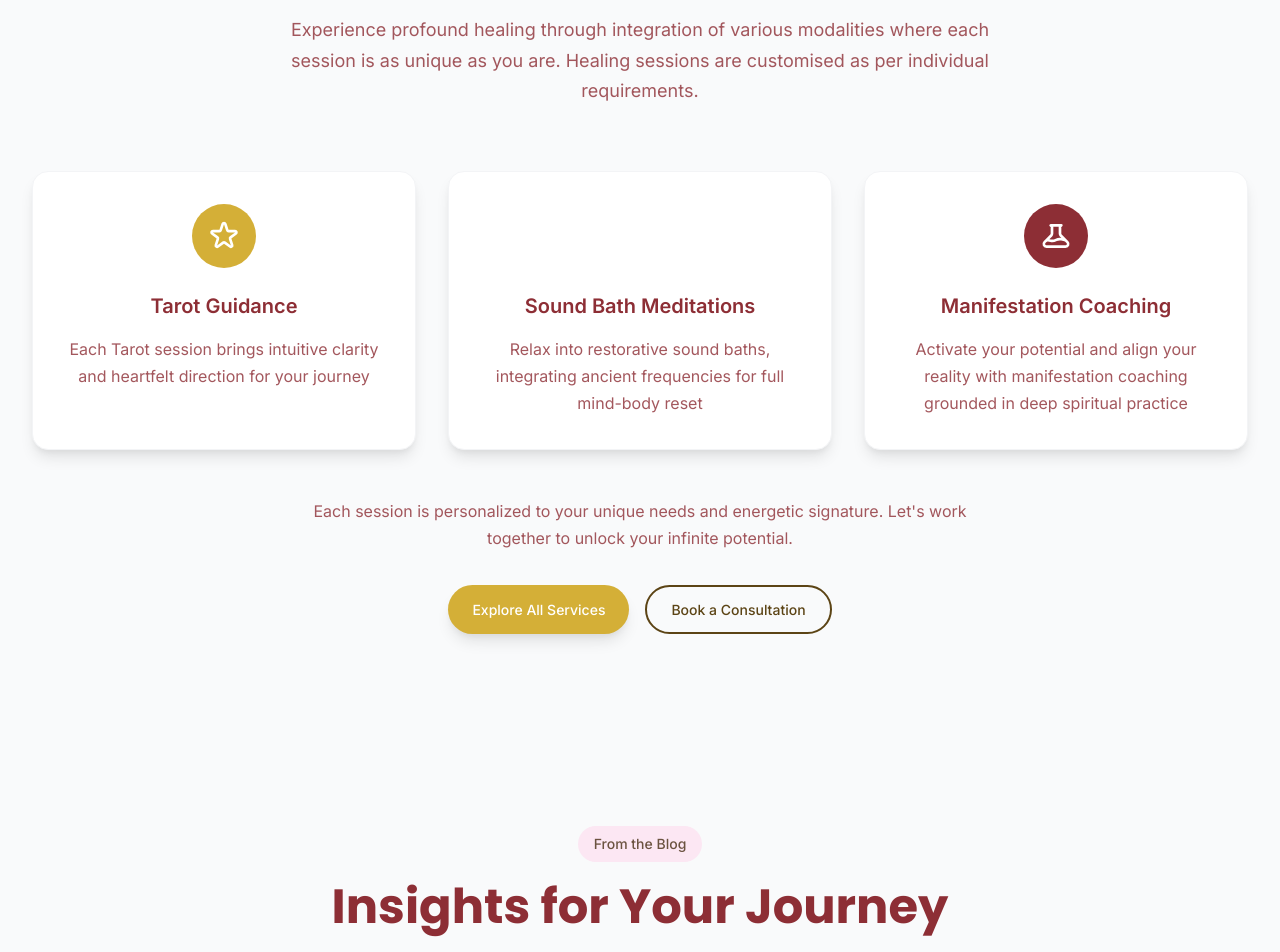
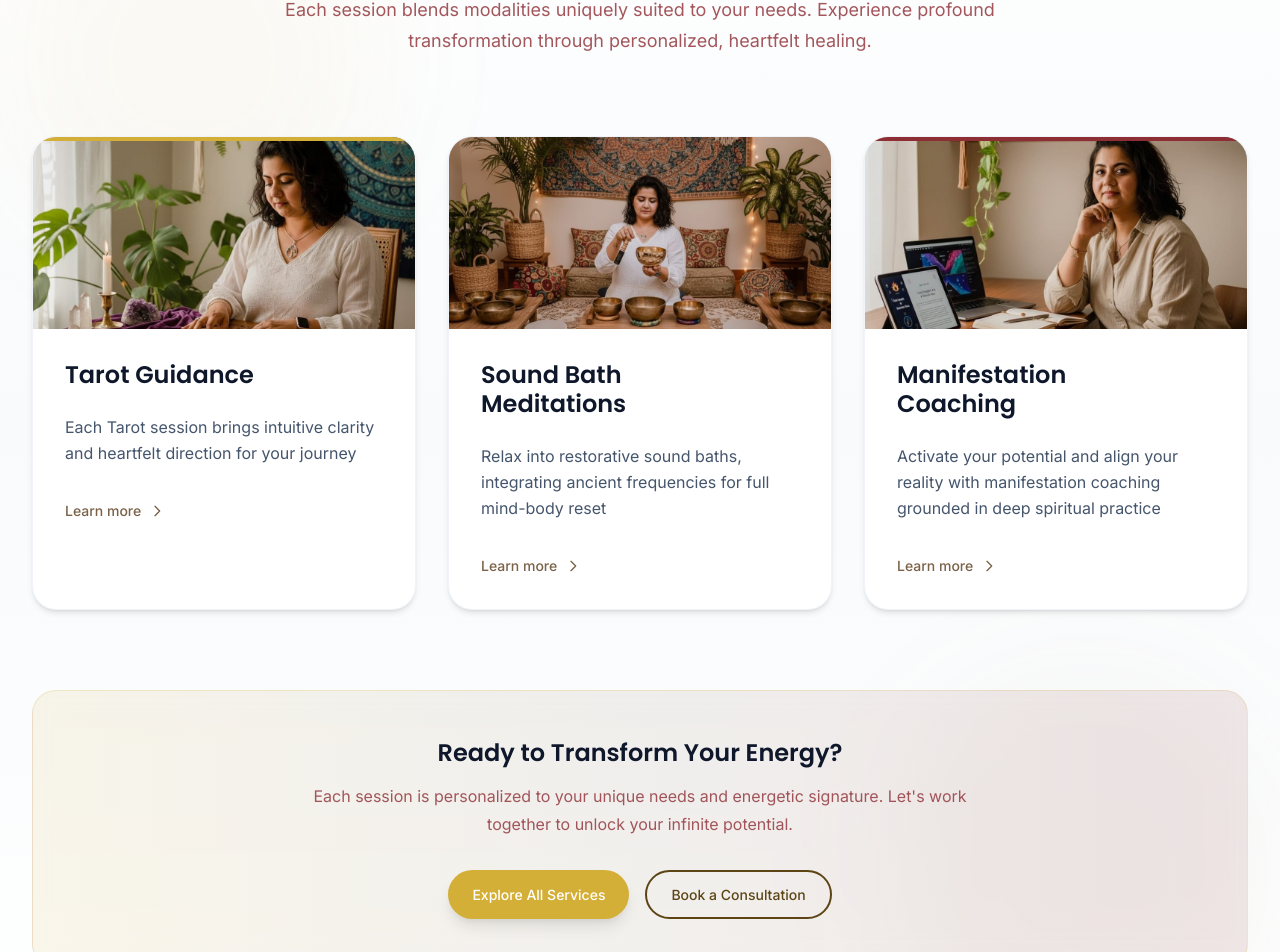
Before and after one commit to ankit0696/infinitewaysbyrashmi, a Next.js app: page / in a window 1280 px wide. Shown: the part 1848-2800 px from the top of the page. Built offline with nearby package versions, Linux system fonts and the light colour scheme; no server answers; the database is empty.

Commit message:
ui changes in home page

```diff
--- a/src/components/BlogPreview.js
+++ b/src/components/BlogPreview.js
@@ -27,68 +27,70 @@ export default function BlogPreview() {
   }
 
   return (
-    <section className="section-padding bg-gray-50">
+    <section className="section-padding bg-white dark:bg-gray-900">
       <div className="container">
-        <div className="text-center max-w-3xl mx-auto mb-16">
-          <div className="inline-block px-4 py-2 bg-secondary-100 text-secondary-700 rounded-full text-sm font-medium mb-4">
-            From the Blog
+        <div className="flex items-center justify-between flex-wrap gap-6 mb-16">
+          <div className="flex-1 min-w-64">
+            <p className="uppercase tracking-[0.25em] text-xs font-semibold text-secondary-500 mb-2">Latest Stories</p>
+            <h2 className="heading-2 mb-4">From the Heart</h2>
+            <p className="body-large text-brand-light max-w-2xl">
+              Reflections on energy, growth, manifestation, and living with intention.
+            </p>
           </div>
-          <h2 className="heading-2 mb-6">Insights for Your Journey</h2>
-          <p className="body-large text-brand-light">
-            Explore articles on energy healing, quantum consciousness, and spiritual growth.
-          </p>
+          <div>
+            <Link href="/blogs" className="btn btn-secondary whitespace-nowrap">View All Articles</Link>
+          </div>
         </div>
 
         {loading ? (
-          <div className="text-center py-12">Loading latest posts...</div>
+          <div className="text-center py-16 text-muted">Loading latest posts...</div>
         ) : blogs.length === 0 ? (
-          <div className="text-center py-12 text-muted">
+          <div className="text-center py-16 text-muted">
             No blog posts available yet.
           </div>
         ) : (
-          <div className="grid md:grid-cols-2 lg:grid-cols-3 gap-8 mb-12">
-            {blogs.map((blog) => (
+          <div className="grid md:grid-cols-2 lg:grid-cols-3 gap-8">
+            {blogs.map((blog) => {
+              const coverImage = blog.image_url || '/images/hero-image.jpg'
+              return (
                 <Link key={blog.id} href={`/blogs/${blog.slug}`}>
-                <article className="card overflow-hidden shadow-lg hover:shadow-xl transition-all duration-300 cursor-pointer transform hover:scale-105 h-full flex flex-col">
-                  <div className="w-full h-48 bg-gradient-to-br from-primary via-secondary to-accent relative overflow-hidden">
-                    <div className="absolute inset-0 flex items-center justify-center text-white text-opacity-20 text-6xl font-bold">
-                      📖
+                  <article className="group overflow-hidden rounded-2xl bg-white dark:bg-slate-800 shadow-lg hover:shadow-2xl transition-all duration-300 hover:-translate-y-1 h-full flex flex-col ring-1 ring-slate-200/50 dark:ring-white/10">
+                    <div className="relative h-52 w-full overflow-hidden bg-gradient-to-br from-primary via-secondary to-accent">
+                      <img
+                        src={coverImage}
+                        alt={blog.title}
+                        className="absolute inset-0 h-full w-full object-cover transition-transform duration-500 group-hover:scale-110"
+                      />
+                      <div className="absolute inset-0 bg-gradient-to-t from-black/60 via-black/20 to-transparent" />
+                      <div className="absolute bottom-4 left-4 right-4">
+                        <span className="inline-block px-3 py-1 rounded-full bg-white/15 backdrop-blur-sm text-white text-xs font-semibold uppercase tracking-wide">
+                          {blog.category}
+                        </span>
                       </div>
                     </div>
 
-                  <div className="p-6 flex flex-col flex-grow">
-                    <div className="flex items-center justify-between mb-3">
-                      <span className="text-xs font-semibold text-secondary uppercase tracking-wide">
-                        {blog.category}
-                      </span>
-                    </div>
-
-                    <h3 className="heading-3 mb-3 text-primary line-clamp-2 flex-grow">
+                    <div className="p-6 flex flex-col flex-grow gap-4">
+                      <h3 className="heading-3 text-slate-900 dark:text-white line-clamp-2 group-hover:text-secondary transition-colors">
                         {blog.title}
                       </h3>
 
-                    <p className="body-text text-muted mb-4 line-clamp-2">
+                      <p className="text-slate-600 dark:text-slate-300 text-sm leading-relaxed line-clamp-2">
                         {blog.excerpt}
                       </p>
 
-                    <div className="flex items-center justify-between mt-auto">
-                      <span className="text-sm text-muted">
+                      <div className="flex items-center justify-between mt-auto pt-2 border-t border-slate-200/50 dark:border-slate-700/50">
+                        <span className="text-xs text-slate-500 dark:text-slate-400">
                           {new Date(blog.created_at).toLocaleDateString()}
                         </span>
-                      <span className="text-secondary font-semibold hover:text-primary transition">Read →</span>
+                        <span className="text-secondary font-semibold text-sm group-hover:translate-x-1 transition-transform">Read →</span>
                       </div>
                     </div>
                   </article>
                 </Link>
-            ))}
+              )
+            })}
           </div>
         )}
-
-        <div className="text-center">
-          <Link href="/blog" className="btn btn-primary">
-            Explore All Articles
-          </Link>
-        </div>
       </div>
     </section>
   )
--- a/src/components/ServicesPreview.js
+++ b/src/components/ServicesPreview.js
@@ -1,67 +1,116 @@
+'use client'
+
 import Link from 'next/link'
+import Image from 'next/image'
 
 export default function ServicesPreview() {
   const services = [
     {
       name: "Tarot Guidance",
       description: "Each Tarot session brings intuitive clarity and heartfelt direction for your journey",
-      icon: (
-        <svg className="w-8 h-8 text-white" fill="none" stroke="currentColor" viewBox="0 0 24 24">
-          <path strokeLinecap="round" strokeLinejoin="round" strokeWidth={2} d="M11.049 2.927c.3-.921 1.603-.921 1.902 0l1.519 4.674a1 1 0 00.95.69h4.915c.969 0 1.371 1.24.588 1.81l-3.976 2.888a1 1 0 00-.363 1.118l1.518 4.674c.3.922-.755 1.688-1.538 1.118l-3.976-2.888a1 1 0 00-1.176 0l-3.976 2.888c-.783.57-1.838-.197-1.538-1.118l1.518-4.674a1 1 0 00-.363-1.118l-3.976-2.888c-.784-.57-.38-1.81.588-1.81h4.914a1 1 0 00.951-.69l1.519-4.674z" />
-        </svg>
-      ),
-      color: "bg-primary-500"
+      image: "/images/tarot-guidance.jpg"
     },
     {
       name: "Sound Bath Meditations",
       description: "Relax into restorative sound baths, integrating ancient frequencies for full mind-body reset",
-      icon: (
-        <svg className="w-8 h-8 text-white" fill="none" stroke="currentColor" viewBox="0 0 24 24">
-          <path strokeLinecap="round" strokeLinejoin="round" strokeWidth={2} d="M9.663 17h4.673M12 3v1m6.364 1.636l-.707.707M21 12h-1M4 12H3m3.343-5.657l-.707-.707m2.828 9.9a5 5 0 117.072 0l-.548.547A3.374 3.374 0 0014 18.469V19a2 2 0 11-4 0v-.531c0-.895-.356-1.754-.988-2.386l-.548-.547z" />
-        </svg>
-      ),
-      color: "bg-warm-coral"
+      image: "/images/sound-bathing.jpg"
     },
     {
       name: "Manifestation Coaching",
       description: "Activate your potential and align your reality with manifestation coaching grounded in deep spiritual practice",
-      icon: (
-        <svg className="w-8 h-8 text-white" fill="none" stroke="currentColor" viewBox="0 0 24 24">
-          <path strokeLinecap="round" strokeLinejoin="round" strokeWidth={2} d="M19.428 15.428a2 2 0 00-1.022-.547l-2.387-.477a6 6 0 00-3.86.517l-.318.158a6 6 0 01-3.86.517L6.05 15.21a2 2 0 00-1.806.547M8 4h8l-1 1v5.172a2 2 0 00.586 1.414l5 5c1.26 1.26.367 3.414-1.415 3.414H4.828c-1.782 0-2.674-2.154-1.414-3.414l5-5A2 2 0 009 10.172V5L8 4z" />
-        </svg>
-      ),
-      color: "bg-accent-500"
+      image: "/images/manifestation-coaching.jpg"
     }
   ]
 
   return (
-    <section className="section-padding bg-gray-50">
-      <div className="container">
-        <div className="text-center max-w-3xl mx-auto mb-16">
-          <div className="inline-block px-4 py-2 bg-primary-100 text-primary-700 rounded-full text-sm font-medium mb-4">
-            Healing Services
-          </div>
-          <h2 className="heading-2 mb-6">Healing That Transforms</h2>
-          <p className="body-large text-brand-light">
-            Experience profound healing through integration of various modalities where each session is as unique as you are.
-            Healing sessions are customised as per individual requirements.
+    <section className="section-padding bg-gradient-to-b from-white via-slate-50 to-white dark:from-gray-900 dark:via-slate-800 dark:to-gray-900 relative overflow-hidden">
+      {/* Decorative background elements */}
+      <div className="absolute top-20 left-0 w-96 h-96 bg-primary-500/5 rounded-full blur-3xl pointer-events-none" />
+      <div className="absolute bottom-0 right-0 w-96 h-96 bg-secondary-500/5 rounded-full blur-3xl pointer-events-none" />
+
+      <div className="container relative z-10">
+        {/* Header Section */}
+        <div className="text-center mb-20">
+          <p className="uppercase tracking-[0.25em] text-xs font-semibold text-secondary-500 mb-4">Transformative Work</p>
+          <h2 className="heading-2 mb-6">Healing Services Tailored to You</h2>
+          <p className="body-large text-brand-light max-w-3xl mx-auto">
+            Each session blends modalities uniquely suited to your needs. Experience profound transformation through personalized, heartfelt healing.
           </p>
         </div>
 
-        <div className="grid md:grid-cols-2 lg:grid-cols-3 gap-8 mb-12">
+        {/* Services Grid */}
+        <div className="grid md:grid-cols-2 lg:grid-cols-3 gap-8 mb-20">
           {services.map((service, index) => (
-            <div key={index} className="card p-8 text-center hover:shadow-xl transition-all duration-300 group">
-              <div className={`w-16 h-16 ${service.color} rounded-full flex items-center justify-center mx-auto mb-6 group-hover:scale-110 transition-transform duration-300`}>
-                {service.icon}
+            <div
+              key={index}
+              className="group relative overflow-hidden rounded-3xl bg-white dark:bg-slate-800 shadow-md hover:shadow-2xl transition-all duration-500 border border-slate-200/50 dark:border-white/5 hover:border-secondary/30 dark:hover:border-secondary/40"
+              style={{
+                animation: `fadeInUp 0.6s ease-out ${index * 0.15}s both`
+              }}
+            >
+              {/* Top accent bar */}
+              <div className={`absolute top-0 left-0 right-0 h-1 z-20 ${
+                index === 0 ? 'bg-primary-500' :
+                index === 1 ? 'bg-warm-coral' :
+                'bg-accent-500'
+              } group-hover:h-1.5 transition-all duration-500`} />
+
+              {/* Image Container */}
+              <div className="relative w-full h-48 overflow-hidden bg-slate-200 dark:bg-slate-700">
+                <Image
+                  src={service.image}
+                  alt={service.name}
+                  fill
+                  className="object-cover group-hover:scale-110 transition-transform duration-500"
+                  sizes="(max-width: 768px) 100vw, (max-width: 1200px) 50vw, 33vw"
+                />
+                {/* Overlay gradient */}
+                <div className="absolute inset-0 bg-gradient-to-t from-slate-900/40 to-transparent opacity-0 group-hover:opacity-100 transition-opacity duration-500" />
               </div>
-              <h3 className="text-xl font-semibold text-brand mb-4">{service.name}</h3>
-              <p className="body-text text-brand-light">{service.description}</p>
+
+              {/* Content Container */}
+              <div className="relative z-10 p-8 space-y-6">
+                {/* Top section with title and arrow */}
+                <div className="flex items-start justify-between">
+                  <h3 className="heading-3 text-slate-900 dark:text-white group-hover:text-secondary transition-colors duration-300 flex-1 pr-4">
+                    {service.name}
+                  </h3>
+                  <div className="opacity-0 group-hover:opacity-100 transition-opacity duration-500 flex-shrink-0">
+                    <svg className="w-6 h-6 text-secondary-500" fill="none" stroke="currentColor" viewBox="0 0 24 24">
+                      <path strokeLinecap="round" strokeLinejoin="round" strokeWidth={2} d="M9 5l7 7-7 7" />
+                    </svg>
+                  </div>
+                </div>
+
+                {/* Description */}
+                <p className="text-slate-600 dark:text-slate-300 leading-relaxed text-sm sm:text-base">
+                  {service.description}
+                </p>
+
+                {/* CTA Link */}
+                <div className="pt-2">
+                  <Link
+                    href="/services"
+                    className="inline-flex items-center text-secondary-600 dark:text-secondary-400 font-medium text-sm hover:text-secondary-700 dark:hover:text-secondary-300 transition-colors group/link"
+                  >
+                    Learn more
+                    <svg className="w-4 h-4 ml-2 group-hover/link:translate-x-1 transition-transform" fill="none" stroke="currentColor" viewBox="0 0 24 24">
+                      <path strokeLinecap="round" strokeLinejoin="round" strokeWidth={2} d="M9 5l7 7-7 7" />
+                    </svg>
+                  </Link>
+                </div>
+              </div>
+
+              {/* Animated bottom line */}
+              <div className="absolute bottom-0 left-0 right-0 h-0.5 bg-gradient-to-r from-transparent via-secondary-500 to-transparent opacity-0 group-hover:opacity-100 transition-opacity duration-500" />
             </div>
           ))}
         </div>
 
-        <div className="text-center">
-          <p className="body-text text-brand-light mb-8 max-w-2xl mx-auto">
+        {/* Bottom CTA Section */}
+        <div className="relative rounded-3xl bg-gradient-to-r from-primary-500/10 via-secondary-500/10 to-accent-500/10 dark:from-primary-500/20 dark:via-secondary-500/20 dark:to-accent-500/20 border border-primary-500/20 dark:border-primary-500/30 p-12 text-center backdrop-blur-sm">
+          <h3 className="heading-3 text-slate-900 dark:text-white mb-4">Ready to Transform Your Energy?</h3>
+          <p className="body-text text-brand-light max-w-2xl mx-auto mb-8">
             Each session is personalized to your unique needs and energetic signature.
             Let&apos;s work together to unlock your infinite potential.
           </p>
@@ -75,6 +124,19 @@ export default function ServicesPreview() {
           </div>
         </div>
       </div>
+
+      <style jsx>{`
+        @keyframes fadeInUp {
+          from {
+            opacity: 0;
+            transform: translateY(20px);
+          }
+          to {
+            opacity: 1;
+            transform: translateY(0);
+          }
+        }
+      `}</style>
     </section>
   )
 }
```
Also changed, not shown: src/components/Hero.js (+4 -4 lines). Lines whose indentation alone changed are shown as unchanged.
